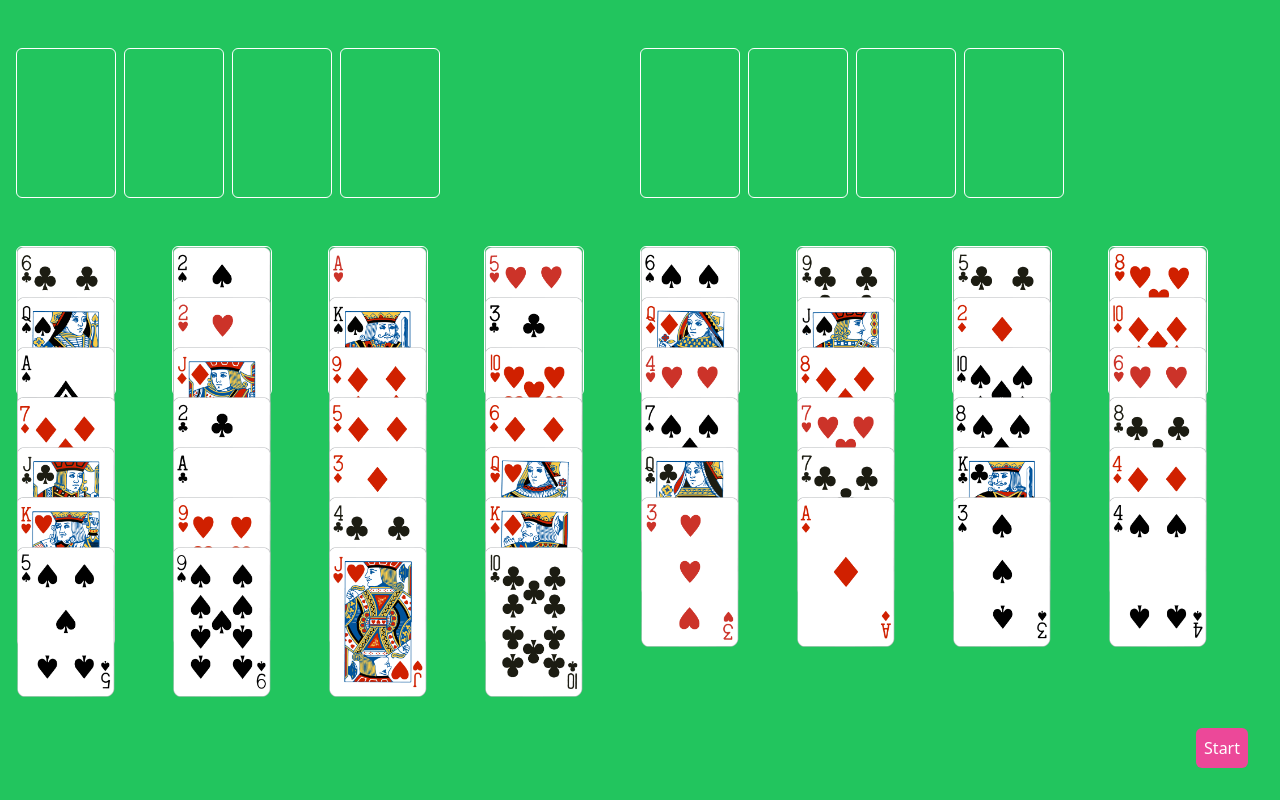
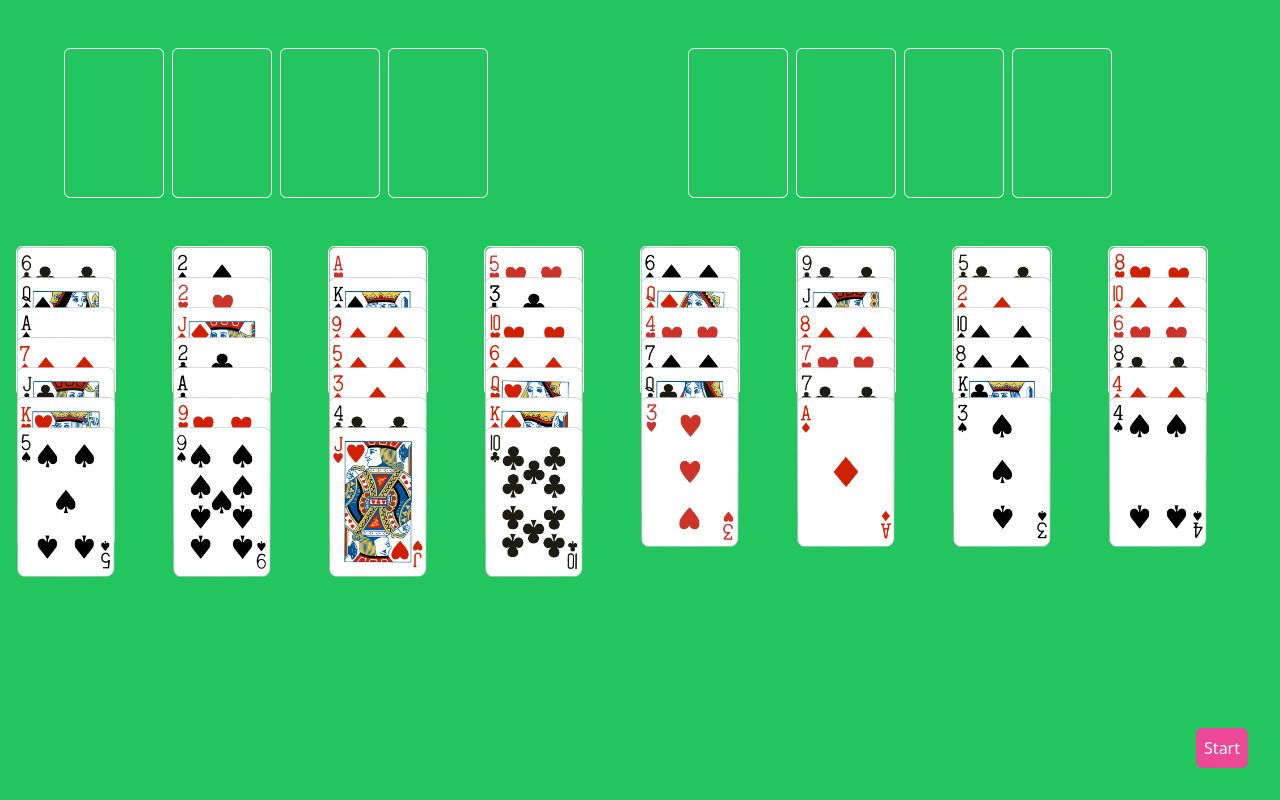
Before and after one commit to MohamedWael1/freecell-ts, a Next.js app: page / in a window 1280 px wide. Both pictures are taken after a click on the button "Start". Built offline with nearby package versions, Linux system fonts and the light colour scheme.

Commit message:
fix bugs

```diff
--- a/Deck/game.ts
+++ b/Deck/game.ts
@@ -53,7 +53,7 @@ abstract class CardContracts {
         this.cards = cards;
     }
 
-    isEmpty() {
+    isEmpty(): boolean {
         return this.cards.length === 0
     }
 
@@ -70,10 +70,10 @@ abstract class CardContracts {
     }
 
     removeCard(cardsToBeRemoved: Card[]) {
-        this.cards = this.cards.filter((card,i) => !cardsToBeRemoved.includes(card))
+        this.cards = this.cards.filter((card, i) => !cardsToBeRemoved.includes(card))
     }
 
-    getCards() {
+    getCards(): Card[] {
         return this.cards
     }
 
@@ -82,7 +82,7 @@ abstract class CardContracts {
 
 export class Pillar extends CardContracts {
     canCardBeInserted(cards: Card[]) {
-        if(this.isEmpty()){
+        if (this.isEmpty()) {
             return true
         }
         return cards[0].isHigherInRank(this.getLastCard()) || cards[0].isSameColor(this.getLastCard()) ? false : true
@@ -244,7 +244,10 @@ class Game {
             originalCardContract.removeCard(selectedCards)
             selectedCards.forEach(card => card.isSelected === true ? card.isSelected = false : card.isSelected = true)
 
-        } else console.log("Card cannot be inserted")
+        } else {
+            selectedCards.forEach(card => card.isSelected === true ? card.isSelected = false : card.isSelected = true)
+            console.log('Card cant be inserted')
+        }
 
     }
 
--- a/pages/index.tsx
+++ b/pages/index.tsx
@@ -16,7 +16,6 @@ export default function Home() {
     const [isGameInit, setIsGameInit] = useState(false);
     const [, setForceUpdate] = useReducer((x) => x + 1, 0);
     const [selectedCards, setSelectedCards] = useState<Card[]>([]);
-    console.log(selectedCards);
     const handleSelect = (
         card: Card,
         cardContract: Pillar | FreeCell | Foundation
@@ -95,8 +94,8 @@ export default function Home() {
                 </button>
             </div>
 
-            <div className="flex">
-                <div className="flex pt-8 pb-12 w-full">
+            <div className="flex items-between max-w-6xl mx-auto ">
+                <div className="flex pt-8 pb-12 w-full mr-24">
                     {game.getFreeCells().map((freeCell, index) => (
                         <div
                             key={index}
@@ -107,7 +106,10 @@ export default function Home() {
                             }}
                         >
                             {freeCell.getCards().map((card, index) => (
-                                <div key={card.id}>
+                                <motion.div
+                                    key={card.id}
+                                    layoutId={card.id}
+                                >
                                     <Image
                                         src={card.img}
                                         key={card.img}
@@ -115,7 +117,7 @@ export default function Home() {
                                         height={10}
                                         width={100}
                                     />
-                                </div>
+                                </motion.div>
                             ))}
                         </div>
                     ))}
@@ -127,14 +129,25 @@ export default function Home() {
                             className="border border-white max-w-[100px] min-h-[150px] rounded-md w-full mr-2 relative"
                             onClick={() => {
                                 handleSelect(
-                                    foundation.getCards()[0],
+                                    foundation
+                                        .getCards()
+                                        .map((card) => card) as unknown as Card,
                                     foundation
                                 );
                                 handleInsertion(foundation);
                             }}
                         >
                             {foundation.getCards().map((card, index) => (
-                                <div key={card.id} className="absolute">
+                                <motion.div
+                                    key={card.id}
+                                    className={`absolute
+                                ${
+                                    card.isSelected
+                                        ? `shadow-xl shadow-slate-200  `
+                                        : ""
+                                }`}
+                                    layoutId={card.id}
+                                >
                                     <Image
                                         src={card.img}
                                         key={card.img}
@@ -142,7 +155,7 @@ export default function Home() {
                                         height={10}
                                         width={100}
                                     />
-                                </div>
+                                </motion.div>
                             ))}
                         </div>
                     ))}
@@ -151,11 +164,11 @@ export default function Home() {
             <div className="grid grid-cols-8">
                 {game.getPillars().map((pillar, index) => {
                     return (
-                        <div
+                        <motion.div
                             className=" relative border border-white max-w-[100px] min-h-[150px] rounded-md "
                             key={index}
                             onClick={() => {
-                                if(pillar.isEmpty()){
+                                if (pillar.isEmpty()) {
                                     handleSelect(pillar.getCards()[0], pillar);
                                     handleInsertion(pillar);
                                 }
@@ -164,29 +177,30 @@ export default function Home() {
                             {pillar.getCards().map((card, i) => {
                                 return (
                                     <motion.div
+                                        layoutId={card.id}
                                         key={card.id}
                                         className={`absolute
                                          ${
                                              card.isSelected
-                                                 ? `shadow-lg shadow-slate-50  `
+                                                 ? `shadow-xl shadow-slate-200  `
                                                  : ""
                                          }`}
                                         onClick={() => {
                                             handleSelect(card, pillar);
                                             handleInsertion(pillar);
                                         }}
-                                        style={{ top: `${i * 50}px` }}
+                                        style={{ top: `${i * 30}px` }}
                                     >
                                         <Image
                                             src={card.img}
                                             alt={card.img}
-                                            height={10}
+                                            height={100}
                                             width={100}
                                         />
                                     </motion.div>
                                 );
                             })}
-                        </div>
+                        </motion.div>
                     );
                 })}
             </div>
--- a/styles/globals.css
+++ b/styles/globals.css
@@ -1,3 +1,7 @@
 @tailwind base;
 @tailwind components;
 @tailwind utilities;
+
+body {
+    background-color: theme("colors.green.500");
+}
```
